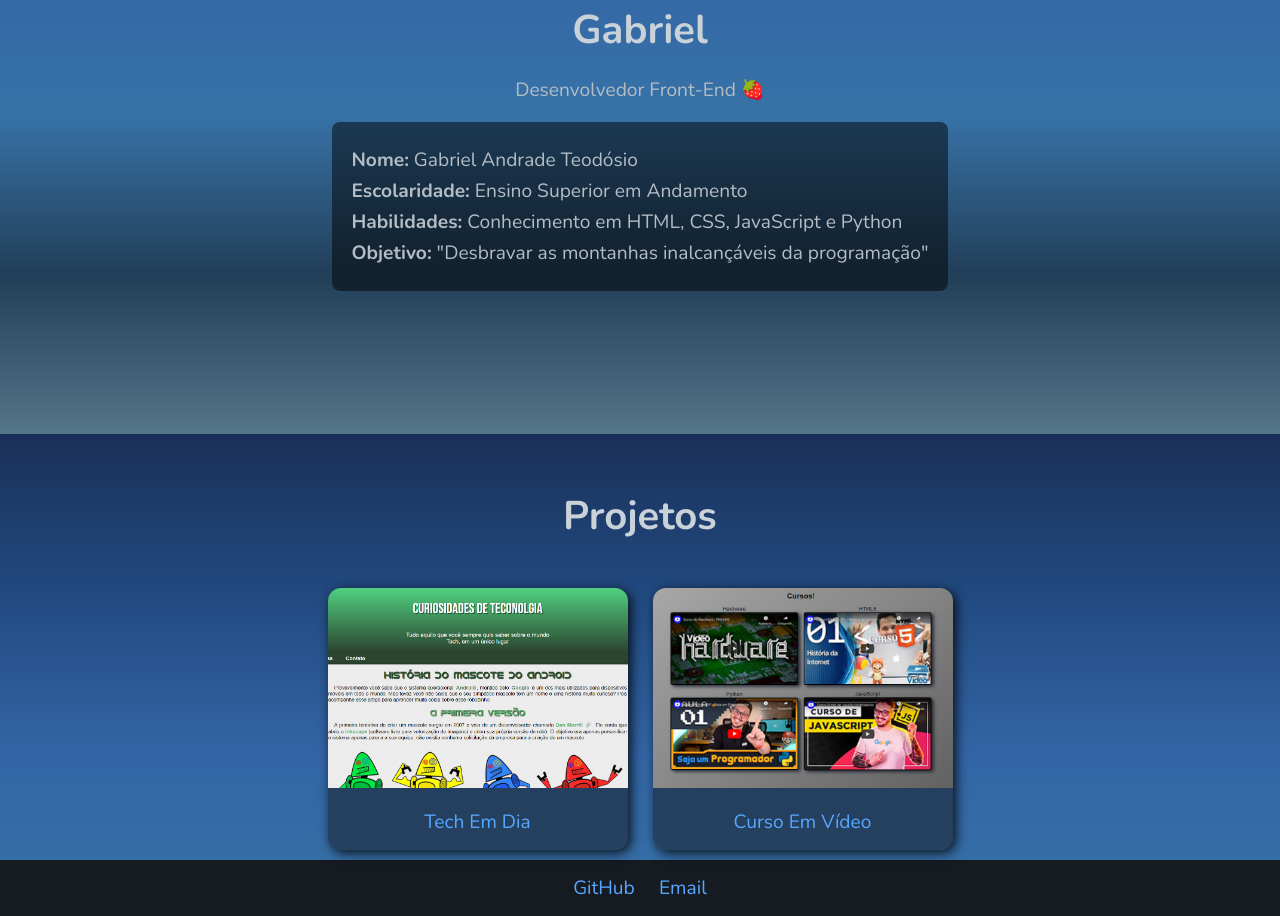
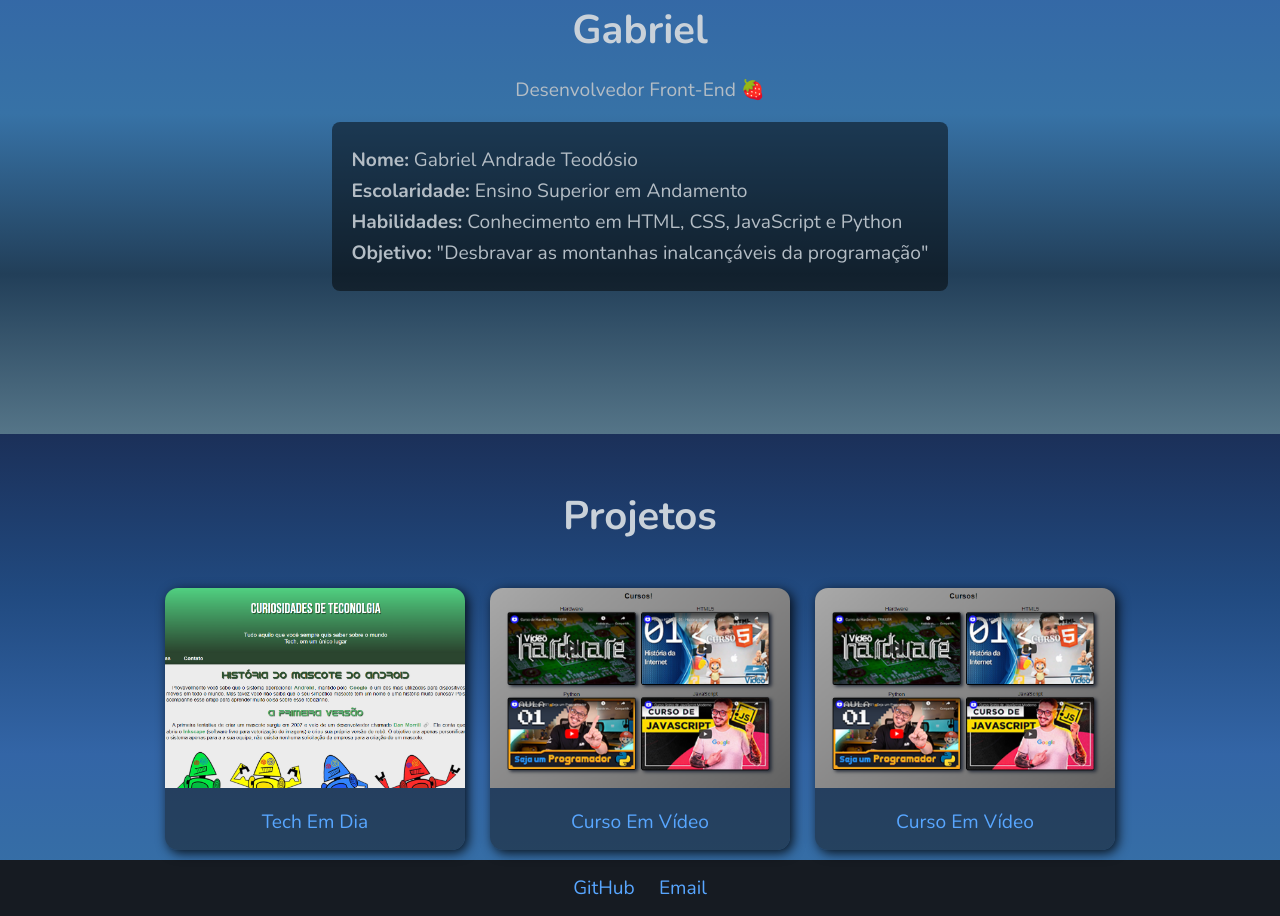
Before and after one commit to DevGabrielAndrade/Portif-lio, a plain HTML site: page index.html in a window 1280 px wide. Shown: the part 366-1282 px from the top of the page. Drawn offline with nearby package versions, Linux system fonts and the light colour scheme.

Commit message:
Update index.html

```diff
--- a/index.html
+++ b/index.html
@@ -29,13 +29,19 @@
         <section class="portfolio">
             <div class="project">
                 <a href="https://techemdia.netlify.app" target="_blank">
-                    <img src="imgs/TechEmDia.png" alt="Projeto 1">
+                    <img src="imgs/TechEmDia.png" alt="Projeto de Criação de noticiário">
                     <div class="project-title">Tech Em Dia</div>
                 </a>
             </div>
             <div class="project">
+                <a href="https://andradelanding.netlify.app" target="_blank">
+                    <img src="imgs/CursoInVideo.png" alt="Projeto de criação de Site hospedador de vídeos">
+                    <div class="project-title">Curso Em Vídeo</div>
+                </a>
+            </div>
+            <div class="project">
                 <a href="https://cursoinvideo.netlify.app" target="_blank">
-                    <img src="imgs/CursoInVideo.png" alt="Projeto 2">
+                    <img src="imgs/CursoInVideo.png" alt="Projeto de Landing Page">
                     <div class="project-title">Curso Em Vídeo</div>
                 </a>
             </div>
```
